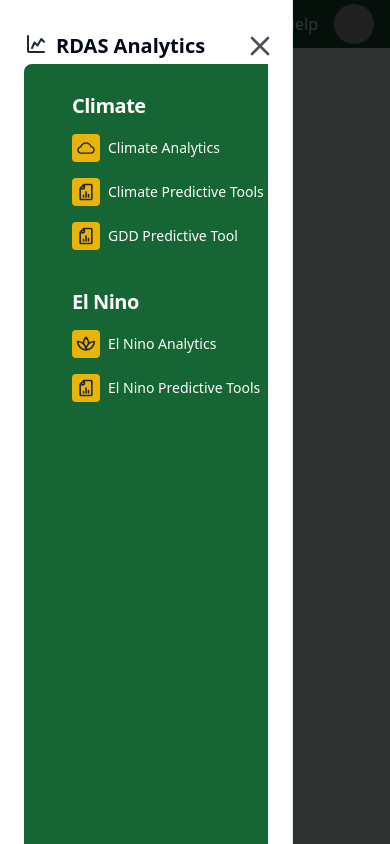
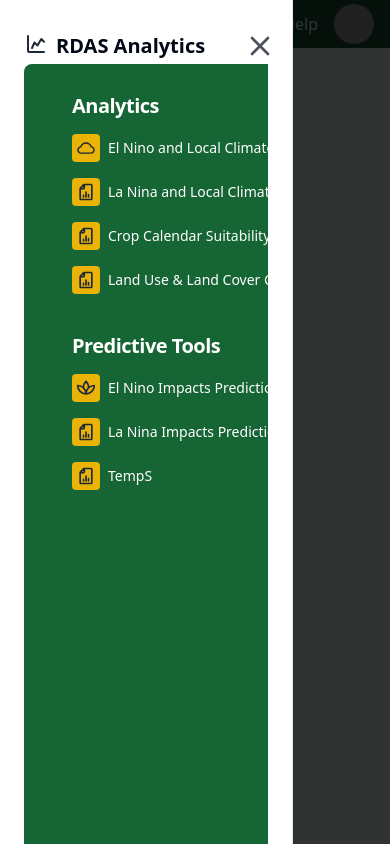
Before and after one commit to aman-RIMES/rdas-analytics-fe, a React (Vite) app: page / in a window 390 px wide. Both pictures are taken after a click on the button 28 px from the left and 24 px from the top of the page. Built offline with nearby package versions, Linux system fonts and the light colour scheme; grey boxes are pictures that could not be loaded; what ldrs would draw is missing.

Commit message:
(fix) update sidebar navigation menu items for mobile view

```diff
--- a/src/components/sidebar.tsx
+++ b/src/components/sidebar.tsx
@@ -9,74 +9,67 @@ export function Sidebar() {
       <div className="space-y-4 my-1 bg-green-800 rounded-lg p-5 h-screen shadow-md">
         <div className="pl-3 py-2 max-w-80 text-white">
           <h2 className="mb-2 px-4 text-xl font-semibold tracking-tight ">
-            Climate
+            Analytics
           </h2>
           <div className="space-y-1">
             <MenuButton
-              url={"/climate-analytics"}
+              url={"/elnino-analytics"}
               icon={
                 <Icons.climate_behaviors className="w-7 h-7 mr-2 bg-yellow-500 text-gray-800 rounded-sm p-1" />
               }
-              title={"Climate Analytics"}
+              title={"El Nino and Local Climate"}
             />
             <MenuButton
-              url={"/climate-predictive-tools"}
+              url={"/lanina-analytics"}
               icon={
                 <Icons.report className="w-7 h-7 mr-2 bg-yellow-500 text-gray-800 rounded-sm p-1" />
               }
-              title={"Climate Predictive Tools"}
+              title={"La Nina and Local Climate"}
             />
             <MenuButton
-              url={"/gdd-predictive-tools"}
+              url={"/analytics-crop"}
               icon={
                 <Icons.report className="w-7 h-7 mr-2 bg-yellow-500 text-gray-800 rounded-sm p-1" />
               }
-              title={"GDD Predictive Tool"}
+              title={"Crop Calendar Suitability to Observed Climate"}
+            />
+            <MenuButton
+              url={"/analytics-land"}
+              icon={
+                <Icons.report className="w-7 h-7 mr-2 bg-yellow-500 text-gray-800 rounded-sm p-1" />
+              }
+              title={"Land Use & Land Cover Change"}
             />
           </div>
         </div>
         <div className="pl-3 py-2 max-w-80 text-white">
           <h2 className="mb-2 px-4 text-xl font-semibold tracking-tight">
-            El Nino
+            Predictive Tools
           </h2>
           <div className="space-y-1">
             <MenuButton
-              url={"/elnino-analytics"}
+              url={"/predictive-tools"}
               icon={
                 <Icons.climate_and_crops className="w-7 h-7 mr-2 bg-yellow-500 text-gray-800 rounded-sm p-1" />
               }
-              title={"El Nino Analytics"}
+              title={"El Nino Impacts Prediction"}
             />
             <MenuButton
-              url={"/predictive-tools"}
+              url={"/lanina-predictive-tools"}
               icon={
                 <Icons.report className="w-7 h-7 mr-2 bg-yellow-500 text-gray-800 rounded-sm p-1" />
               }
-              title={"El Nino Predictive Tools"}
+              title={"La Nina Impacts Prediction"}
+            />
+            <MenuButton
+              url={"/predictive-temps"}
+              icon={
+                <Icons.report className="w-7 h-7 mr-2 bg-yellow-500 text-gray-800 rounded-sm p-1" />
+              }
+              title={"TempS"}
             />
           </div>
         </div>
-        {/* <div className="pl-3 py-2 max-w-80 text-white">
-          <h2 className="mb-2 px-4 text-xl font-semibold tracking-tight">
-            Transport
-          </h2>
-          <div className="space-y-1">
-            <MenuButton
-              url={"/transport-analytics"}
-              icon={
-                <Icons.accidents className="w-7 h-7 mr-2 bg-yellow-500 text-gray-800 rounded-sm p-1" />
-              }
-              title={"Transport Analytics"}
-            />
-            <MenuButton
-              url={"/transport-predictive-tools"}
-              icon={
-                <Icons.report className="w-7 h-7 mr-2 bg-yellow-500 text-gray-800 rounded-sm p-1" />
-              }
-              title={"Transport Predictive Tools"}
-            />
-          </div>
-        </div> */}
       </div>
     </div>
   );
```
